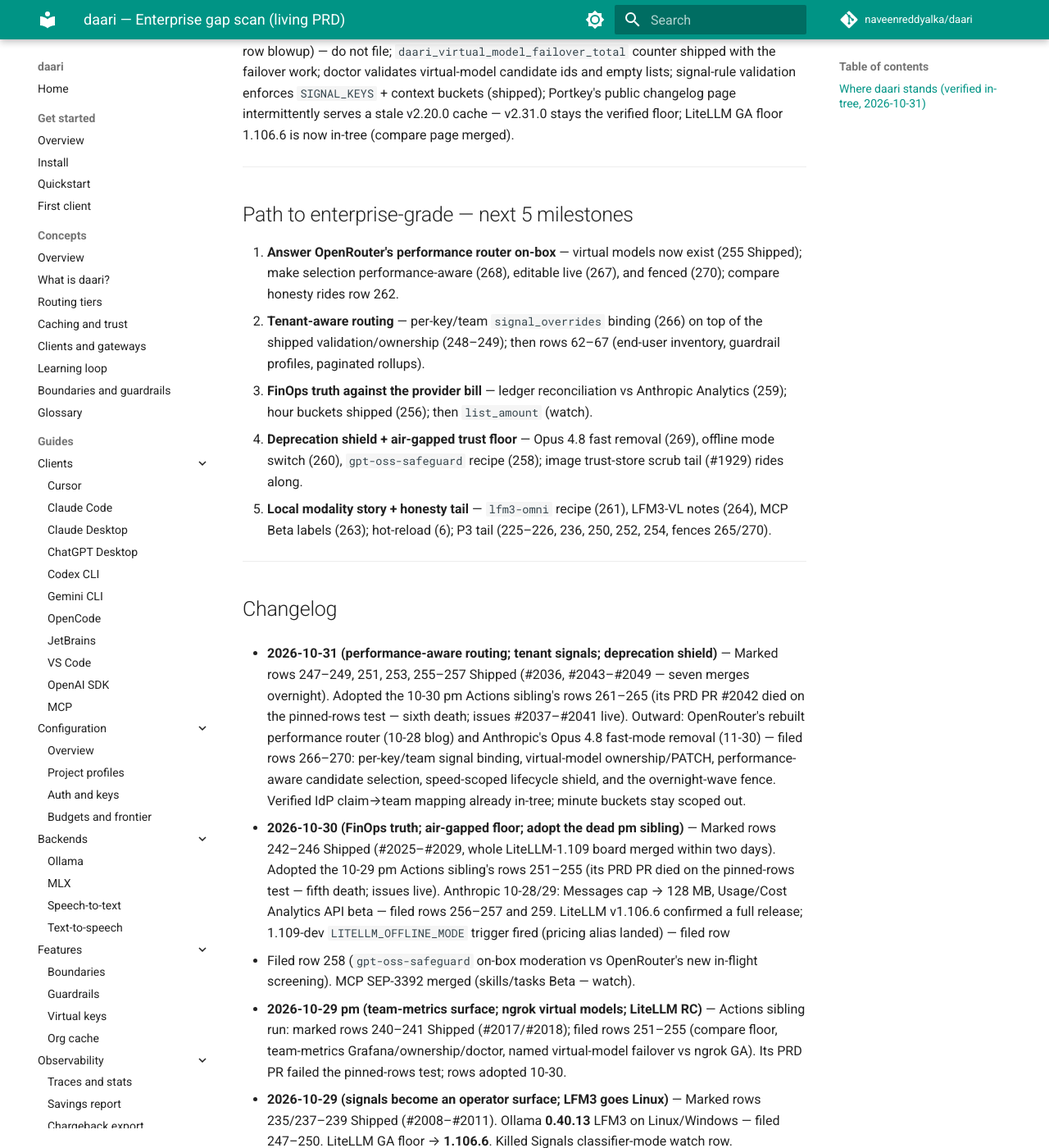
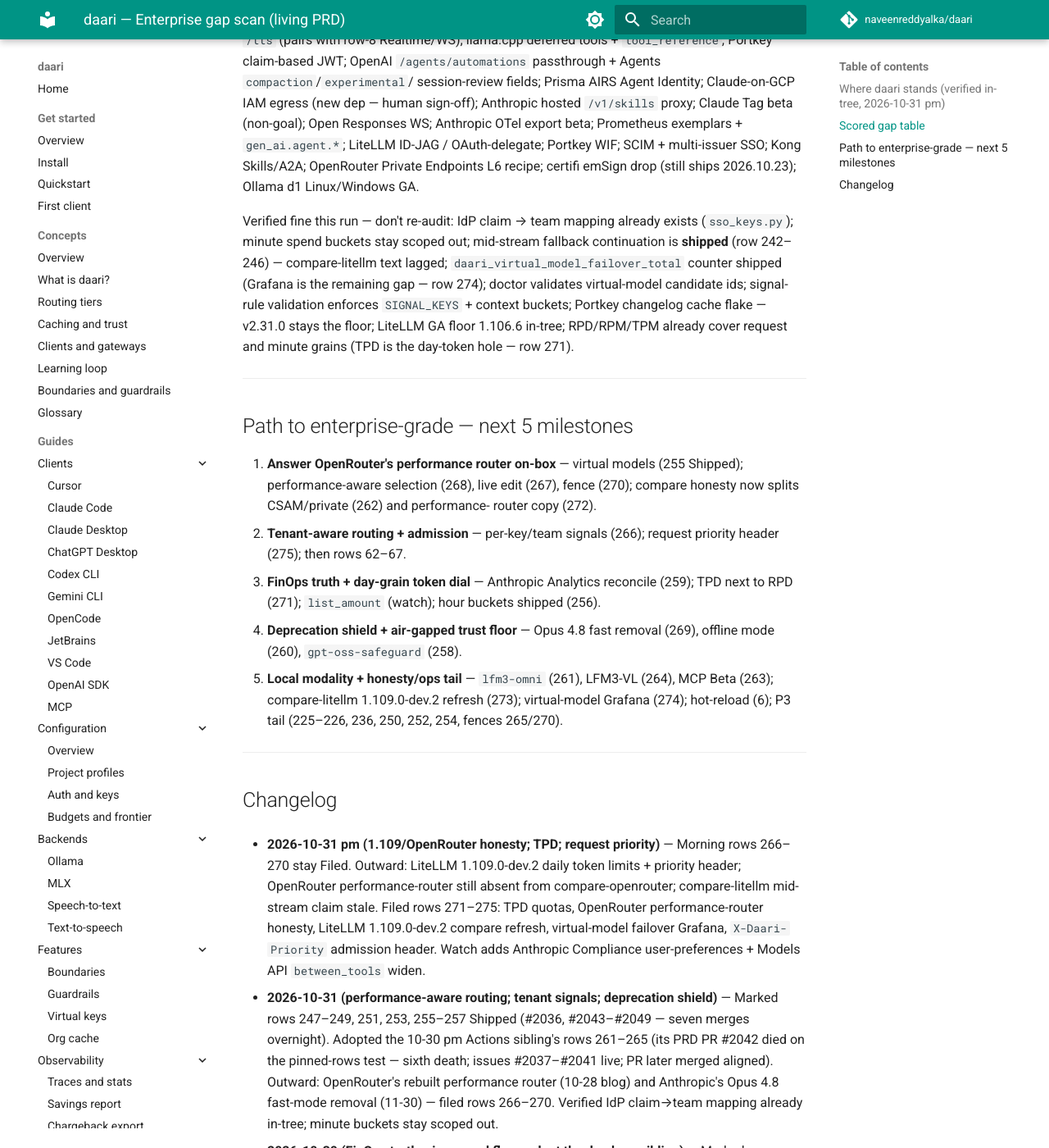
Before and after one commit to naveenreddyalka/daari, an MkDocs documentation site: the page built from docs/prd/ENTERPRISE.md, in a window 1280 px wide and 1400 px high, scrolled down 6370 px. Shown: the whole window at 82% size. Built offline with MkDocs 1.6.1 and Material for MkDocs 9.7.7, drawn with Linux system fonts in a browser that asks for light colours; comment, search, counter and statistics services are not loaded; some of the changed text lies outside the part shown.

Commit message:
docs(prd): 2026-10-31 pm LiteLLM TPD honesty, OpenRouter router copy, admission priority (#2061)

```diff
--- a/docs/prd/ENTERPRISE.md
+++ b/docs/prd/ENTERPRISE.md
@@ -11,37 +11,31 @@
 
 ---
 
-## Where daari stands (verified in-tree, 2026-10-31)
+## Where daari stands (verified in-tree, 2026-10-31 pm)
 
-**Loop velocity.** Seven of yesterday's board merged overnight: signal-rule
-validation (#2043), ownership + PATCH for `signal_overrides` (#2044) and
-`team_metrics` (#2046), the LiteLLM 1.106.6 compare floor (#2045), **named
-virtual models with ordered failover (#2047)**, hour spend buckets (#2048),
-and the body-cap doctor tip (#2049) — rows 247–249, 251, 253, 255–257
-Shipped. The 10-30 pm Actions sibling's PRD PR died on the pinned-rows test
-(sixth death — it condensed rows 19–28); its rows 261–265 and issues
-#2037–#2041 are live and adopted below.
+**Loop velocity.** Morning board (rows 266–270) is live and unmerged; the
+overnight wave (247–249, 251, 253, 255–257) stays Shipped. The deferred
+10-30 pm PRD sibling finally landed on main after the morning PRD — content
+aligned, pinned rows 19–28 intact.
 
-**Outward.** **Anthropic 10-30: fast mode for Claude Opus 4.8 is deprecated,
-removal 2026-11-30** — `speed: "fast"` with `claude-opus-4-8` will hard-error
-after that; migrate to Opus 5.5. **OpenRouter published its rebuilt provider
-routing** (10-28 blog): the default router now scores every endpoint on
-realized price/latency/throughput/error-rate in real time (−16.9% TTFT,
-−46% capacity errors, +6% cost) — the sharpest competitive claim yet against
-static ordered failover. OpenAI 10-30: `gpt-6-rosalind` (trusted-access
-research only); 10-31 SDKs add org **external key management**, agent
-compaction/review settings, SIP DTMF. Flat: LiteLLM 1.109.0-dev.2 (GA floor
-1.106.6), Ollama 0.40.13, Portkey v2.31.0, Kong, vLLM 0.32.0.
+**Outward.** LiteLLM **1.109.0-dev.2** (30 Oct): daily request **and token**
+limits, provider/model RPM/TPM on project quotas, `x-litellm-priority`,
+cosign under the rotated key, Anthropic `drop_params` drops `speed` after
+fast-mode removals — compare page still stuck on dev.1 and still calls
+mid-stream continuation a "next gap" though it shipped. OpenRouter's rebuilt
+performance router (10-28) still has **zero** honesty copy on
+`compare-openrouter.md` even though virtual models + the performance-aware
+follow-on are the product answer. Anthropic 10-30 also: Models API reports
+`capabilities.thinking.types.between_tools`; Compliance API returns saved
+Instructions/Cowork prefs (Enterprise) — watch. Flat otherwise: Ollama
+0.40.13, Portkey v2.31.0, Kong, vLLM 0.32.0, llama.cpp b12020 (no product
+delta).
 
-**Inward theme: make routing tenant-aware and performance-aware, and shield
-deprecations.** `signal_overrides` are global-only — no per-key/team binding
-even though keys/teams already carry budgets, guardrails, and region pins;
-`routing.virtual_models` is missing from the ownership/PATCH allowlist the
-day after it shipped; virtual-model failover is strict-order with no realized
-latency/error awareness (OpenRouter's new router is the foil); and the model
-lifecycle calendar is model-level and OpenAI-only, so the Opus 4.8 fast-mode
-removal — a model+speed-scoped deprecation — cannot be expressed, warned
-about, or shielded.
+**Inward theme: close the 1.109/OpenRouter honesty gap and the day-grain
+token dial.** Keys already have RPD but not TPD; admission priority is
+key/team only (no request header); `daari_virtual_model_failover_total`
+ships without a Grafana panel; compare pages lag the competitive claims
+already driving rows 268 / mid-stream.
 
 ---
 
@@ -49,6 +43,11 @@
 
 | # | Gap | Impact | Effort | Who does it best today | Why daari wins local-first | Action |
 |---|-----|:--:|:--:|------------------------|----------------------------|--------|
+| 271 | Tokens-per-day (TPD) quota for keys/teams | 3 | 2 | LiteLLM 1.109.0-dev.2 daily token limits | Day-grain token dial next to RPD, on-box | Filed [#2056](https://github.com/naveenreddyalka/daari/issues/2056) |
+| 272 | compare-openrouter: rebuilt performance-router honesty | 2 | 1 | OpenRouter 10-28 blog / provider-selection docs | Name the claim; point at on-box virtual models | Filed [#2057](https://github.com/naveenreddyalka/daari/issues/2057) |
+| 273 | compare-litellm: 1.109.0-dev.2 watch + mid-stream honesty | 2 | 1 | LiteLLM release notes | Kill stale "next gap"; keep GA floor 1.106.6 | Filed [#2058](https://github.com/naveenreddyalka/daari/issues/2058) |
+| 274 | Grafana panels for `daari_virtual_model_failover_total` | 2 | 1 | Portkey analytics / hand-rolled Prom | Failover pressure on the same-box overview | Filed [#2059](https://github.com/naveenreddyalka/daari/issues/2059) |
+| 275 | Optional `X-Daari-Priority` request admission header | 3 | 2 | LiteLLM `x-litellm-priority` | Per-turn queue steer without minting keys | Filed [#2060](https://github.com/naveenreddyalka/daari/issues/2060) |
 | 266 | Per-key/team binding for `signal_overrides` rules | 3 | 2 | Portkey workspace Signals / LiteLLM team settings | Tenant-scoped routing levers next to budgets, on-box | Filed [#2050](https://github.com/naveenreddyalka/daari/issues/2050) |
 | 267 | Config ownership + PATCH for `routing.virtual_models` | 3 | 1 | LiteLLM / Portkey control planes | Edit failover lists live, no restart, no cloud plane | Filed [#2051](https://github.com/naveenreddyalka/daari/issues/2051) |
 | 268 | Performance-aware virtual-model candidate selection | 4 | 3 | OpenRouter rebuilt provider routing (10-28) | Realized latency/error EWMA on-box, incl. local tiers | Filed [#2052](https://github.com/naveenreddyalka/daari/issues/2052) |
@@ -105,97 +104,85 @@
 Watch rows (do not file yet): minute-grain spend buckets (**deliberately
 scoped out in the hour-bucket work — row-blowup; only on an explicit FinOps
 ask**); `list_amount` vs discounted `amount` in the ledger (after row 259);
-compare-openrouter note on the rebuilt performance router (after row 262
-merges; row 268 is the product answer); weighted/latency SLO knobs on
-virtual-model selection (after row 268); `lfm3-audio` setup recipe (after
-row 261 proves the pattern); OpenAI org **external key management** (SDK
-10-31 — pair with the at-rest EKM analog when the API shape stabilizes);
-`gpt-6-rosalind` catalog entry (trusted-access research only; price when
-GA); Claude Code gateway-upstream `groups` / `guardrail_trace` passthrough
-(2.1.314 — IdP claim→team mapping already in-tree); MCP SEP-3392 docs-link
-refresh when extension repos rename (row 263 covers the Beta label);
-OpenRouter private-provider CRUD + S3/IAM destinations; LiteLLM Admin Chat
-UI / Lens (non-goal); llama.cpp `/v1/realtime` + `POST /tts` (pairs with
-row-8 Realtime/WS); llama.cpp deferred tools + `tool_reference`; Portkey
-claim-based JWT; OpenAI `/agents/automations` passthrough + Agents
-`compaction`/`experimental`/session-review fields; Prisma AIRS Agent
-Identity; Claude-on-GCP IAM egress (new dep — human sign-off); Anthropic
-hosted `/v1/skills` proxy; Claude Tag beta (non-goal); Open Responses WS;
-Anthropic OTel export beta; Prometheus exemplars + `gen_ai.agent.*`;
-LiteLLM ID-JAG / OAuth-delegate; Portkey WIF; SCIM + multi-issuer SSO;
-Kong Skills/A2A; OpenRouter Private Endpoints L6 recipe; certifi emSign
-drop (still ships 2026.10.23); Ollama d1 Linux/Windows GA.
+weighted/latency SLO knobs on virtual-model selection (after row 268);
+`lfm3-audio` setup recipe (after row 261 proves the pattern); OpenAI org
+**external key management** (SDK 10-31 — pair with the at-rest EKM analog
+when the Management API shape stabilizes beyond feature-flag); Anthropic
+Compliance API user-preferences export (Enterprise Instructions/Cowork —
+pair with erasure); Models API `between_tools` matrix refresh if Anthropic
+widens beyond Sonnet 5.5; `gpt-6-rosalind` catalog entry (trusted-access
+research only; price when GA); Claude Code gateway-upstream `groups` /
+`guardrail_trace` passthrough (2.1.314 — IdP claim→team mapping already
+in-tree); MCP SEP-3392 docs-link refresh when extension repos rename (row
+263 covers the Beta label); OpenRouter private-provider CRUD + S3/IAM
+destinations; LiteLLM Admin Chat UI / Lens (non-goal); llama.cpp
+`/v1/realtime` + `POST /tts` (pairs with row-8 Realtime/WS); llama.cpp
+deferred tools + `tool_reference`; Portkey claim-based JWT; OpenAI
+`/agents/automations` passthrough + Agents `compaction`/`experimental`/
+session-review fields; Prisma AIRS Agent Identity; Claude-on-GCP IAM
+egress (new dep — human sign-off); Anthropic hosted `/v1/skills` proxy;
+Claude Tag beta (non-goal); Open Responses WS; Anthropic OTel export beta;
+Prometheus exemplars + `gen_ai.agent.*`; LiteLLM ID-JAG / OAuth-delegate;
+Portkey WIF; SCIM + multi-issuer SSO; Kong Skills/A2A; OpenRouter Private
+Endpoints L6 recipe; certifi emSign drop (still ships 2026.10.23); Ollama
+d1 Linux/Windows GA.
 
 Verified fine this run — don't re-audit: IdP claim → team mapping already
-exists (`sso_keys.py`: `mapping_claim` values resolve to a key policy whose
-team membership re-syncs on mint/refresh) — Claude Code's new gateway
-`groups` knob needs no daari-side tenancy work; minute spend buckets were
-**scoped out on purpose** in the hour-bucket change (docstring says row
-blowup) — do not file; `daari_virtual_model_failover_total` counter shipped
-with the failover work; doctor validates virtual-model candidate ids and
-empty lists; signal-rule validation enforces `SIGNAL_KEYS` + context
-buckets (shipped); Portkey's public changelog page intermittently serves a
-stale v2.20.0 cache — v2.31.0 stays the verified floor; LiteLLM GA floor
-1.106.6 is now in-tree (compare page merged).
+exists (`sso_keys.py`); minute spend buckets stay scoped out; mid-stream
+fallback continuation is **shipped** (row 242–246) — compare-litellm text
+lagged; `daari_virtual_model_failover_total` counter shipped (Grafana is
+the remaining gap — row 274); doctor validates virtual-model candidate ids;
+signal-rule validation enforces `SIGNAL_KEYS` + context buckets; Portkey
+changelog cache flake — v2.31.0 stays the floor; LiteLLM GA floor 1.106.6
+in-tree; RPD/RPM/TPM already cover request and minute grains (TPD is the
+day-token hole — row 271).
 
 ---
 
 ## Path to enterprise-grade — next 5 milestones
 
-1. **Answer OpenRouter's performance router on-box** — virtual models now
-   exist (255 Shipped); make selection performance-aware (268), editable
-   live (267), and fenced (270); compare honesty rides row 262.
-2. **Tenant-aware routing** — per-key/team `signal_overrides` binding (266)
-   on top of the shipped validation/ownership (248–249); then rows 62–67
-   (end-user inventory, guardrail profiles, paginated rollups).
-3. **FinOps truth against the provider bill** — ledger reconciliation vs
-   Anthropic Analytics (259); hour buckets shipped (256); then
-   `list_amount` (watch).
+1. **Answer OpenRouter's performance router on-box** — virtual models (255
+   Shipped); performance-aware selection (268), live edit (267), fence
+   (270); compare honesty now splits CSAM/private (262) and performance-
+   router copy (272).
+2. **Tenant-aware routing + admission** — per-key/team signals (266);
+   request priority header (275); then rows 62–67.
+3. **FinOps truth + day-grain token dial** — Anthropic Analytics reconcile
+   (259); TPD next to RPD (271); `list_amount` (watch); hour buckets
+   shipped (256).
 4. **Deprecation shield + air-gapped trust floor** — Opus 4.8 fast removal
-   (269), offline mode switch (260), `gpt-oss-safeguard` recipe (258);
-   image trust-store scrub tail (#1929) rides along.
-5. **Local modality story + honesty tail** — `lfm3-omni` recipe (261),
-   LFM3-VL notes (264), MCP Beta labels (263); hot-reload (6); P3 tail
-   (225–226, 236, 250, 252, 254, fences 265/270).
+   (269), offline mode (260), `gpt-oss-safeguard` (258).
+5. **Local modality + honesty/ops tail** — `lfm3-omni` (261), LFM3-VL
+   (264), MCP Beta (263); compare-litellm 1.109.0-dev.2 refresh (273);
+   virtual-model Grafana (274); hot-reload (6); P3 tail (225–226, 236,
+   250, 252, 254, fences 265/270).
 
 ---
 
 ## Changelog
 
+- **2026-10-31 pm (1.109/OpenRouter honesty; TPD; request priority)** —
+  Morning rows 266–270 stay Filed. Outward: LiteLLM 1.109.0-dev.2 daily
+  token limits + priority header; OpenRouter performance-router still
+  absent from compare-openrouter; compare-litellm mid-stream claim stale.
+  Filed rows 271–275: TPD quotas, OpenRouter performance-router honesty,
+  LiteLLM 1.109.0-dev.2 compare refresh, virtual-model failover Grafana,
+  `X-Daari-Priority` admission header. Watch adds Anthropic Compliance
+  user-preferences + Models API `between_tools` widen.
+
 - **2026-10-31 (performance-aware routing; tenant signals; deprecation
   shield)** — Marked rows 247–249, 251, 253, 255–257 Shipped (#2036,
   #2043–#2049 — seven merges overnight). Adopted the 10-30 pm Actions
   sibling's rows 261–265 (its PRD PR #2042 died on the pinned-rows test —
-  sixth death; issues #2037–#2041 live). Outward: OpenRouter's rebuilt
-  performance router (10-28 blog) and Anthropic's Opus 4.8 fast-mode
-  removal (11-30) — filed rows 266–270: per-key/team signal binding,
-  virtual-model ownership/PATCH, performance-aware candidate selection,
-  speed-scoped lifecycle shield, and the overnight-wave fence. Verified
-  IdP claim→team mapping already in-tree; minute buckets stay scoped out.
+  sixth death; issues #2037–#2041 live; PR later merged aligned). Outward:
+  OpenRouter's rebuilt performance router (10-28 blog) and Anthropic's
+  Opus 4.8 fast-mode removal (11-30) — filed rows 266–270. Verified IdP
+  claim→team mapping already in-tree; minute buckets stay scoped out.
 
 - **2026-10-30 (FinOps truth; air-gapped floor; adopt the dead pm sibling)** —
-  Marked rows 242–246 Shipped (#2025–#2029, whole LiteLLM-1.109 board merged
-  within two days). Adopted the 10-29 pm Actions sibling's rows 251–255 (its
-  PRD PR died on the pinned-rows test — fifth death; issues live). Anthropic
-  10-28/29: Messages cap → 128 MB, Usage/Cost Analytics API beta — filed
-  rows 256–257 and 259. LiteLLM v1.106.6 confirmed a full release; 1.109-dev
-  `LITELLM_OFFLINE_MODE` trigger fired (pricing alias landed) — filed row
-  260. Filed row 258 (`gpt-oss-safeguard` on-box moderation vs OpenRouter's
-  new in-flight screening). MCP SEP-3392 merged (skills/tasks Beta — watch).
+  Marked rows 242–246 Shipped (#2025–#2029). Adopted 10-29 pm rows
+  251–255. Filed 256–260. MCP SEP-3392 watch.
 
-- **2026-10-29 pm (team-metrics surface; ngrok virtual models; LiteLLM RC)** —
-  Actions sibling run: marked rows 240–241 Shipped (#2017/#2018); filed rows
-  251–255 (compare floor, team-metrics Grafana/ownership/doctor, named
-  virtual-model failover vs ngrok GA). Its PRD PR failed the pinned-rows
-  test; rows adopted 10-30.
-
-- **2026-10-29 (signals become an operator surface; LFM3 goes Linux)** —
-  Marked rows 235/237–239 Shipped (#2008–#2011). Ollama **0.40.13** LFM3 on
-  Linux/Windows — filed 247–250. LiteLLM GA floor → **1.106.6**. Killed
-  Signals classifier-mode watch row.
-
-- **2026-10-28 + pm (Portkey v2.31.0; llama.cpp v0.8.0; LiteLLM 1.109-dev)** —
-  Marked rows 233–234 Shipped. Filed rows 237–246.
-
-- **2026-10-27 + pm → 08-28** — Condensed: finish-what-shipped, Ollama
-  0.40.12, leases/at-rest/Terra through Apache 2.0 and this PRD's creation.
+- **2026-10-29 pm → 10-28** — Condensed: team-metrics / virtual models /
+  signals / LFM3 Linux / Portkey v2.31.0 / llama.cpp v0.8.0 through
+  Apache 2.0 and this PRD's creation.
```
